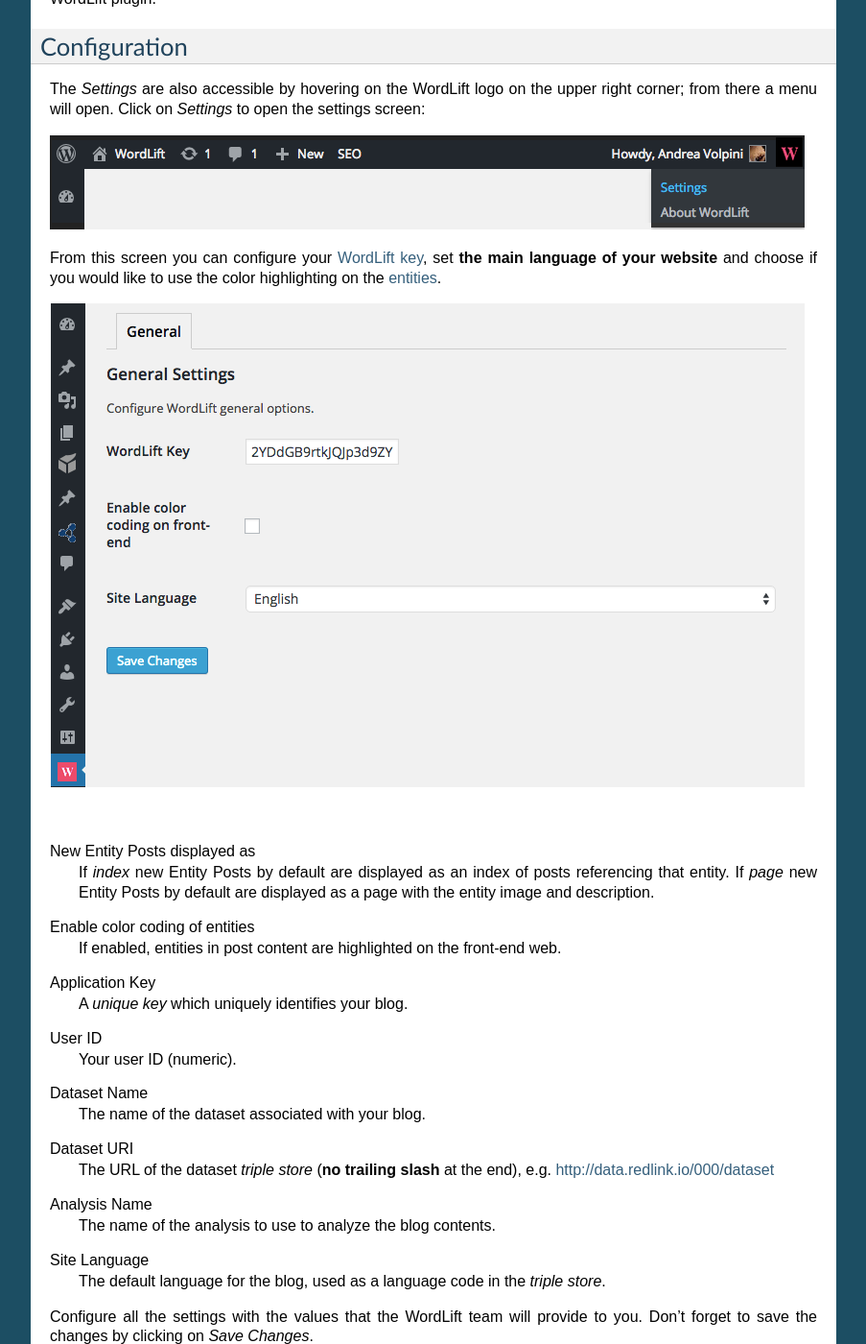
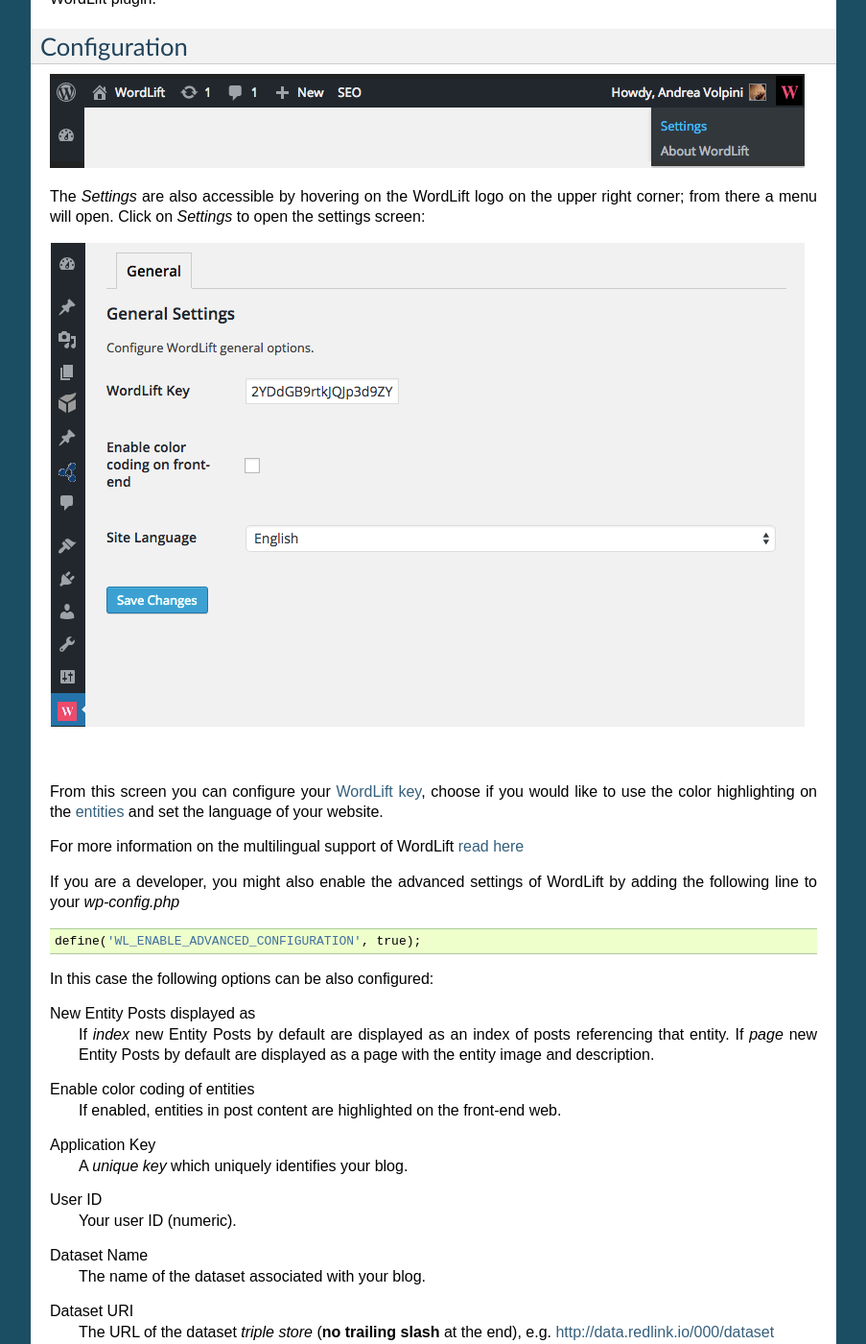
Before and after one commit to insideout10/wordlift-docs, a Sphinx documentation site: the page built from docs/getting-started.rst, in a window 1280 px wide and 1400 px high, scrolled down 714 px. Shown: the whole window at 96% size, without its empty margins (198-1101 px from the left). Built offline with Sphinx 7.4.7, drawn with Linux system fonts in a browser that asks for light colours.

Commit message:
Adding the description for the advanced options

```diff
--- a/docs/faq.rst
+++ b/docs/faq.rst
@@ -56,8 +56,8 @@
 WordLift currently supports the following languages: English, 中文 (Chinese), Español (Spanish), Русский (Russian), Português (Portuguese), Deutsch (German), Italiano (Italian), Nederlands (Dutch), Svenska (Swedish) and Dansk (Danish).
 
 .. note::
-	However only one language at the time is supported and this can be configured on the WordLift settings.
-	Review the `Configuration settings <getting-started.html#configuration>`_ for more information.
+	WordLift supports one language at the time. The main language of the website can be configured from the WordLift settings.
+	Review the `configuration settings <getting-started.html#configuration>`_ for more information.
 
 What are the datasets WordLift uses for named entity recognition?
 _____________
--- a/docs/getting-started.rst
+++ b/docs/getting-started.rst
@@ -42,13 +42,21 @@
 Configuration
 _____________
 
+.. image:: /images/wordlift-settings-menu.png
+
 The *Settings* are also accessible by hovering on the WordLift logo on the upper right corner; from there a menu will open. Click on *Settings* to open the settings screen:
 
-.. image:: /images/wordlift-settings-menu.png
+.. image:: /images/wordlift-settings-screen.png
 
-From this screen you can configure your `WordLift key <key-concepts.html#wordlift-key>`_, set **the main language of your website** and choose if you would like to use the color highlighting on the `entities <key-concepts.html#entity>`_.
+From this screen you can configure your `WordLift key <key-concepts.html#wordlift-key>`_, choose if you would like to use the color highlighting on the `entities <key-concepts.html#entity>`_ and set the language of your website.
 
-.. image:: /images/wordlift-settings-screen.png
+For more information on the multilingual support of WordLift `read here <faq.html#what-are-the-languages-supported-by-wordlift>`_
+
+If you are a developer, you might also enable the advanced settings of WordLift by adding the following line to your `wp-config.php` ::
+
+    define('WL_ENABLE_ADVANCED_CONFIGURATION', true);
+
+In this case the following options can be also configured:
 
 New Entity Posts displayed as
     If *index* new Entity Posts by default are displayed as an index of posts referencing that entity.
--- a/docs/key-concepts.rst
+++ b/docs/key-concepts.rst
@@ -5,7 +5,7 @@
 Entity
 _____________
 
-An **entity** is something that exists in the real-world: celebrities, cities, sports teams, buildings, geographical features, movies, celestial objects and works of art are all entities. For a long time, more than four decades, we teached computers to recognise things by simply matching keywords.
+An **entity** (or thing) is something that exists in the real-world: celebrities, cities, sports teams, buildings, geographical features, movies, celestial objects and works of art are all entities. For a long time, more than four decades, we teached computers to recognise things by simply matching keywords.
 
 
 Now computers, just like humans do, understand that a text like *[Thubten Gyatso]* is not just made of two words but, it has a much richer meaning. *[Thubten Gyatso]* is a person, more specifically he's the 13th Dalai Lama who was born in the Tsang-Ü province in Tibet on the 12th of February 1876.
```
